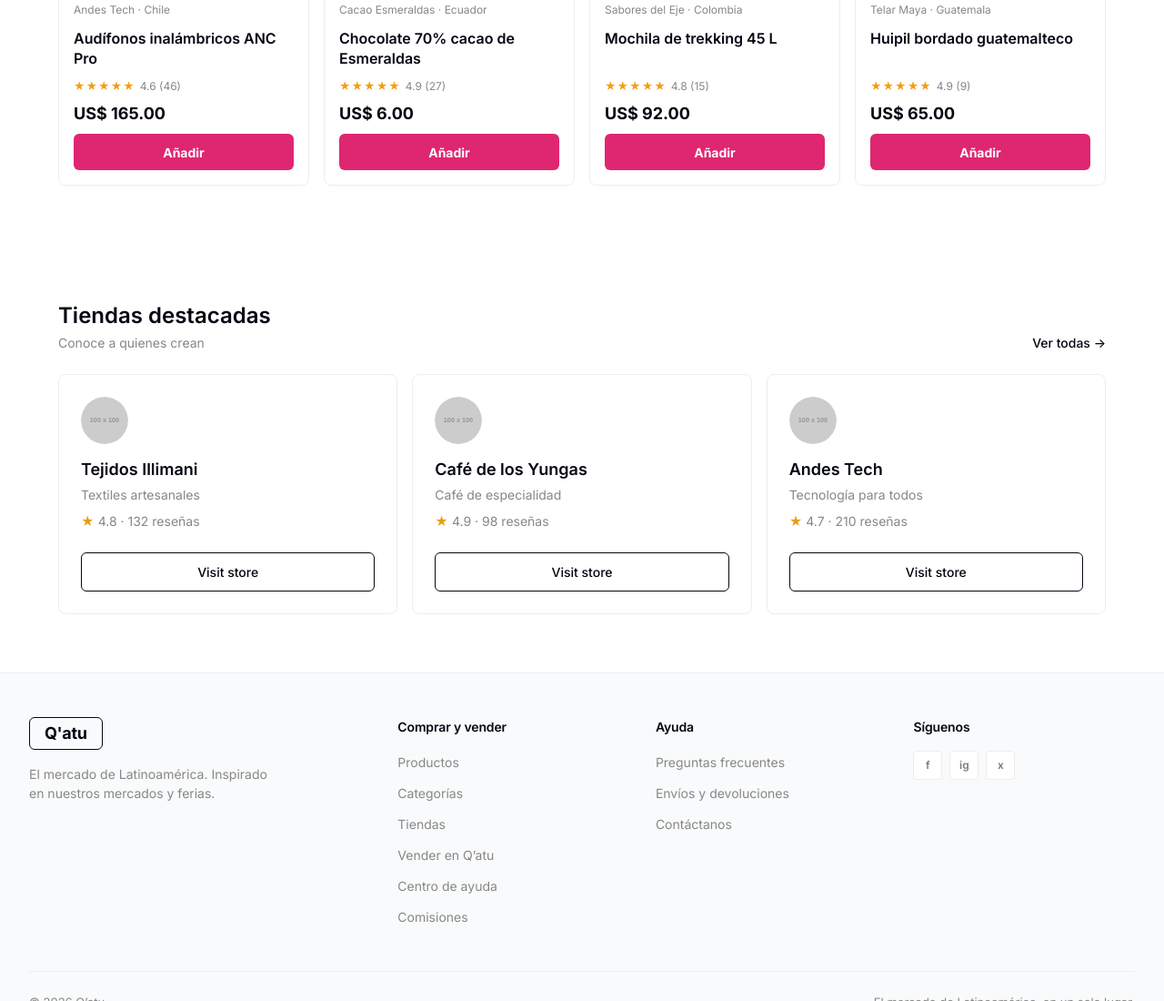
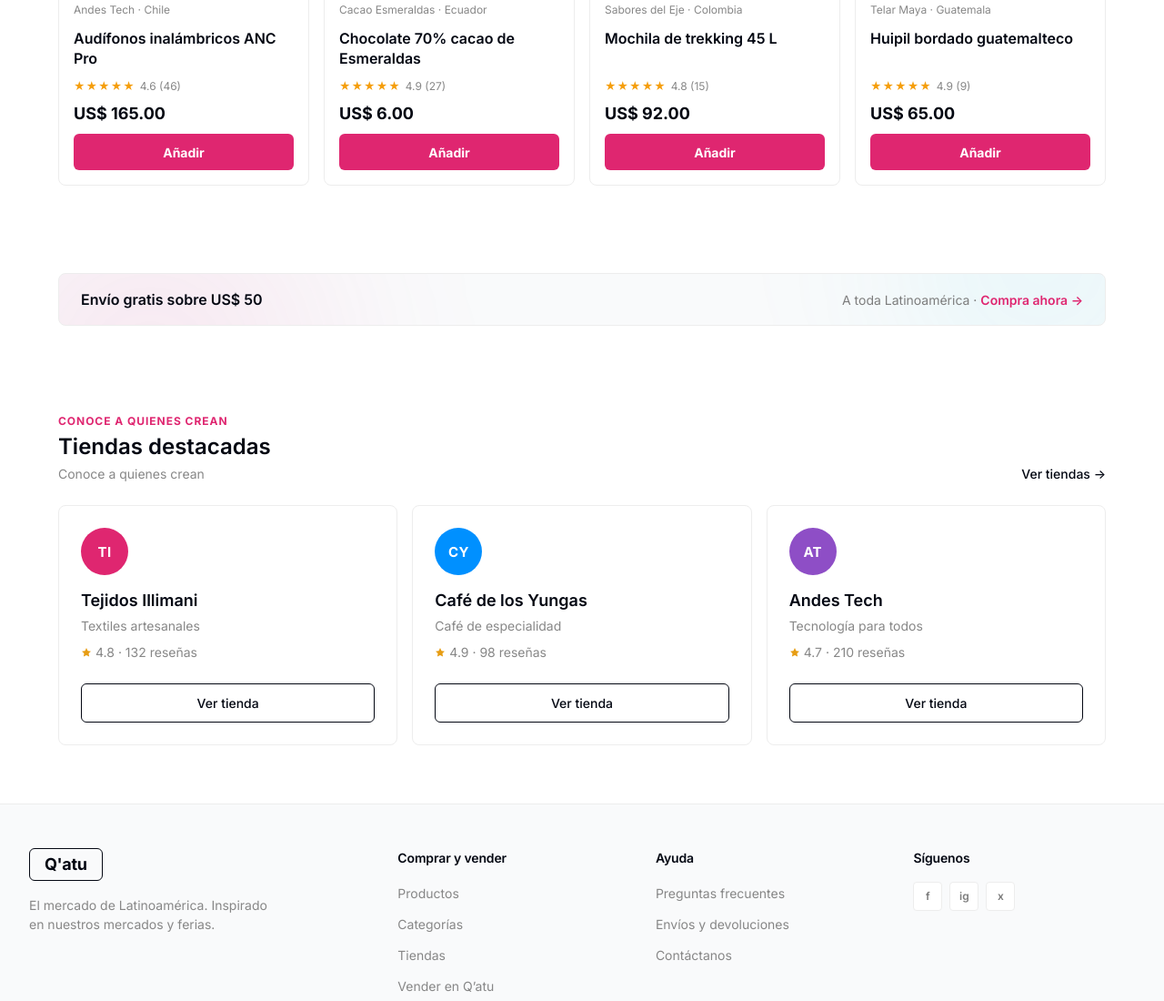
Before and after one commit to JalaU-Capstones/qatu-client, a website built with Vite: page index.html in a window 1280 px wide. Shown: the part 1879-2979 px from the top of the page at 91% size. Built offline with nearby package versions, Linux system fonts and the light colour scheme; no server answers; placeholder pictures from the web are drawn by us.

Commit message:
feat(home): add shipping banner + overhaul featured stores per mockups

```diff
--- a/src/main.js
+++ b/src/main.js
@@ -11,6 +11,7 @@ import './views/components/hero.css';
 import './views/components/categories.css';
 import './views/components/featured-products.css';
 import './views/components/featured-stores.css';
+import './views/components/shipping-banner.css';
 import './views/components/footer.css';
 import './views/components/auth.css';
 import './views/pages/catalog.css';
--- a/src/viewmodels/components/FeaturedStoresViewModel.js
+++ b/src/viewmodels/components/FeaturedStoresViewModel.js
@@ -2,22 +2,47 @@
  * ViewModel for Featured Stores component.
  * Manages store list and section header configuration.
  */
+
+const STORE_COLOR_CYCLE = ['pink', 'blue', 'purple'];
+
 export class FeaturedStoresViewModel {
   /**
    * @param {Object} [options]
    * @param {Array<{id: string, name: string, category: string, rating: number, reviewCount: number, href: string}>} [options.stores]
+   * @param {string} [options.eyebrow]
    * @param {string} [options.title]
    * @param {string} [options.subtitle]
    * @param {string} [options.seeAllLabel]
    * @param {string} [options.seeAllHref]
    */
   constructor(options = {}) {
-    this.stores = options.stores || FeaturedStoresViewModel.defaultStores();
+    this.eyebrow = options.eyebrow || 'Conoce a quienes crean';
     this.title = options.title || 'Tiendas destacadas';
     this.subtitle = options.subtitle || 'Conoce a quienes crean';
-    this.seeAllLabel = options.seeAllLabel || 'Ver todas';
+    this.seeAllLabel = options.seeAllLabel || 'Ver tiendas';
     this.seeAllHref = options.seeAllHref || '/tiendas';
+    const rawStores = options.stores || FeaturedStoresViewModel.defaultStores();
+    this.stores = rawStores.map((store, i) => ({
+      ...store,
+      accent: store.accent || STORE_COLOR_CYCLE[i % STORE_COLOR_CYCLE.length],
+      initials: store.initials || this._computeInitials(store.name),
+    }));
     this._listeners = new Set();
+  }
+
+  /**
+   * Computes up to 2 uppercase initials from a store name.
+   * "Tejidos Illimani" → "TI", "Café de los Yungas" → "CY", "Andes Tech" → "AT".
+   * @param {string} name
+   * @returns {string}
+   */
+  _computeInitials(name) {
+    if (!name) return '?';
+    const STOP_WORDS = new Set(['de', 'del', 'la', 'las', 'los', 'y', 'e', '&']);
+    const words = name.split(/\s+/).filter((w) => w && !STOP_WORDS.has(w.toLowerCase()));
+    if (words.length === 0) return name.slice(0, 2).toUpperCase();
+    if (words.length === 1) return words[0].slice(0, 2).toUpperCase();
+    return (words[0][0] + words[1][0]).toUpperCase();
   }
 
   /**
@@ -58,7 +83,11 @@ export class FeaturedStoresViewModel {
    * @param {Array<{id: string, name: string, category: string, rating: number, reviewCount: number, href: string}>} stores
    */
   setStores(stores) {
-    this.stores = stores;
+    this.stores = (stores || []).map((store, i) => ({
+      ...store,
+      accent: store.accent || STORE_COLOR_CYCLE[i % STORE_COLOR_CYCLE.length],
+      initials: store.initials || this._computeInitials(store.name),
+    }));
     this._notify();
   }
 
--- /dev/null
+++ b/src/viewmodels/components/ShippingBannerViewModel.js
@@ -0,0 +1,29 @@
+/**
+ * ViewModel for the shipping banner shown between Featured Products and Featured Stores.
+ * Copy-only (no interactivity beyond the CTA link). Kept as a VM for MVVM consistency.
+ */
+export class ShippingBannerViewModel {
+  /**
+   * @param {Object} [options]
+   * @param {string} [options.title]
+   * @param {string} [options.ctaLabel]
+   * @param {string} [options.ctaLink]
+   * @param {string} [options.ctaHref]
+   */
+  constructor(options = {}) {
+    this.title = options.title || 'Envío gratis sobre US$ 50';
+    this.ctaLabel = options.ctaLabel || 'A toda Latinoamérica';
+    this.ctaLink = options.ctaLink || 'Compra ahora';
+    this.ctaHref = options.ctaHref || '/products';
+    this._listeners = new Set();
+  }
+
+  subscribe(listener) {
+    this._listeners.add(listener);
+    return () => this._listeners.delete(listener);
+  }
+
+  _notify() {
+    this._listeners.forEach((l) => l(this));
+  }
+}
--- a/src/views/components/FeaturedStoresView.js
+++ b/src/views/components/FeaturedStoresView.js
@@ -38,6 +38,10 @@ export class FeaturedStoresView {
     const titleGroup = document.createElement('div');
     titleGroup.className = 'q-featured-stores__title-group';
 
+    const eyebrow = document.createElement('p');
+    eyebrow.className = 'q-featured-stores__eyebrow';
+    eyebrow.textContent = this.viewModel.eyebrow;
+
     const title = document.createElement('h2');
     title.id = 'q-featured-stores-title';
     title.className = 'q-featured-stores__title';
@@ -47,6 +51,7 @@ export class FeaturedStoresView {
     subtitle.className = 'q-featured-stores__subtitle';
     subtitle.textContent = this.viewModel.subtitle;
 
+    titleGroup.appendChild(eyebrow);
     titleGroup.appendChild(title);
     titleGroup.appendChild(subtitle);
 
@@ -93,17 +98,18 @@ export class FeaturedStoresView {
       item.className = 'q-featured-stores__item';
 
       const card = document.createElement('div');
-      card.className = 'q-store-card';
+      card.className = `q-store-card q-store-card--${store.accent || 'pink'}`;
 
+      // Colored avatar with initials
       const avatar = document.createElement('div');
       avatar.className = 'q-store-card__avatar';
       avatar.setAttribute('aria-hidden', 'true');
 
-      const img = document.createElement('img');
-      img.src = 'https://placehold.co/100x100/F9FAFB/9CA3AF?text=Tienda';
-      img.alt = '';
-      img.loading = 'lazy';
-      avatar.appendChild(img);
+      const initials = document.createElement('span');
+      initials.className = 'q-store-card__initials';
+      initials.textContent = store.initials || '?';
+
+      avatar.appendChild(initials);
 
       const name = document.createElement('h3');
       name.className = 'q-store-card__name';
@@ -113,23 +119,27 @@ export class FeaturedStoresView {
       category.className = 'q-store-card__category';
       category.textContent = store.category;
 
+      // Rating with proper star SVG
       const rating = document.createElement('div');
       rating.className = 'q-store-card__rating';
 
       const star = document.createElement('span');
       star.className = 'q-store-card__star';
       star.setAttribute('aria-hidden', 'true');
-      star.textContent = '★';
+      star.innerHTML =
+        '<svg viewBox="0 0 24 24" fill="currentColor" width="12" height="12"><path d="M12 2l3.09 6.26L22 9.27l-5 4.87 1.18 6.88L12 17.77l-6.18 3.25L7 14.14 2 9.27l6.91-1.01L12 2z"/></svg>';
+
+      const ratingText = document.createElement('span');
+      ratingText.textContent = ` ${store.rating} · ${store.reviewCount} reseñas`;
 
       rating.appendChild(star);
-      rating.appendChild(
-        document.createTextNode(` ${store.rating} · ${store.reviewCount} reseñas`)
-      );
+      rating.appendChild(ratingText);
 
       const cta = document.createElement('a');
       cta.className = 'q-store-card__cta';
       cta.href = store.href;
-      cta.textContent = 'Visit store';
+      cta.dataset.route = '';
+      cta.textContent = 'Ver tienda';
       cta.addEventListener('click', (e) => {
         e.preventDefault();
       });
--- /dev/null
+++ b/src/views/components/ShippingBannerView.js
@@ -0,0 +1,71 @@
+import { ShippingBannerViewModel } from '../../viewmodels/components/ShippingBannerViewModel.js';
+
+/**
+ * Shipping banner displayed between Featured Products and Featured Stores.
+ * Uses the `.q-ambient` utility for the decorative background.
+ */
+export class ShippingBannerView {
+  /**
+   * @param {ShippingBannerViewModel} [viewModel]
+   */
+  constructor(viewModel = new ShippingBannerViewModel()) {
+    this.viewModel = viewModel;
+    this.element = null;
+  }
+
+  render() {
+    if (this.element) return this.element;
+
+    const section = document.createElement('section');
+    section.className = 'q-section-container';
+
+    const banner = document.createElement('aside');
+    banner.className = 'q-shipping-banner q-ambient';
+    banner.setAttribute('aria-label', this.viewModel.title);
+
+    const pinkBlob = document.createElement('div');
+    pinkBlob.className = 'q-ambient__blob q-ambient__blob--pink q-ambient__blob--top-left';
+    pinkBlob.setAttribute('aria-hidden', 'true');
+
+    const cyanBlob = document.createElement('div');
+    cyanBlob.className = 'q-ambient__blob q-ambient__blob--cyan q-ambient__blob--bottom-right';
+    cyanBlob.setAttribute('aria-hidden', 'true');
+
+    banner.appendChild(pinkBlob);
+    banner.appendChild(cyanBlob);
+
+    const inner = document.createElement('div');
+    inner.className = 'q-shipping-banner__inner';
+
+    const title = document.createElement('p');
+    title.className = 'q-shipping-banner__title';
+    title.textContent = this.viewModel.title;
+
+    const link = document.createElement('a');
+    link.className = 'q-shipping-banner__link';
+    link.href = this.viewModel.ctaHref;
+    link.dataset.route = '';
+    link.innerHTML = `${this.viewModel.ctaLabel} · <span class="q-shipping-banner__cta">${this.viewModel.ctaLink} →</span>`;
+
+    inner.appendChild(title);
+    inner.appendChild(link);
+    banner.appendChild(inner);
+    section.appendChild(banner);
+
+    this.element = section;
+    return this.element;
+  }
+
+  mount(container) {
+    const el = this.render();
+    container.appendChild(el);
+    return el;
+  }
+
+  destroy() {
+    if (this.element && this.element.parentNode) {
+      this.element.parentNode.removeChild(this.element);
+    }
+    this.element = null;
+  }
+}
--- a/src/views/components/featured-stores.css
+++ b/src/views/components/featured-stores.css
@@ -20,6 +20,15 @@
 .q-featured-stores__title-group {
   display: flex;
   flex-direction: column;
+}
+
+.q-featured-stores__eyebrow {
+  margin: 0 0 4px 0;
+  font-size: 0.75rem;
+  font-weight: 700;
+  letter-spacing: 0.08em;
+  text-transform: uppercase;
+  color: var(--q-accent-fg);
 }
 
 .q-featured-stores__title {
@@ -91,23 +100,32 @@ a.q-featured-stores__see-all:hover {
   width: 52px;
   height: 52px;
   border-radius: 50%;
-  background-color: var(--q-bg-surface, #f9fafb);
-  overflow: hidden;
   display: flex;
   align-items: center;
   justify-content: center;
   margin-bottom: calc(var(--q-geist-space-4x, 16) * 1px);
-  color: var(--q-fg-muted, #999999);
-  font-size: calc(var(--q-text-lg, 18) * 1px);
+  color: var(--q-bg-page);
+  font-family: var(--q-font-sans, system-ui, -apple-system, sans-serif);
+  font-size: 0.9375rem;
+  font-weight: var(--q-font-weight-bold, 700);
+  letter-spacing: 0.02em;
   user-select: none;
 }
 
-.q-store-card__avatar img {
-  width: 100%;
-  height: 100%;
-  object-fit: cover;
-  border-radius: inherit;
-  display: block;
+.q-store-card__initials {
+  line-height: 1;
+}
+
+.q-store-card--pink .q-store-card__avatar {
+  background-color: var(--q-cat-pink);
+}
+
+.q-store-card--blue .q-store-card__avatar {
+  background-color: var(--q-cat-blue);
+}
+
+.q-store-card--purple .q-store-card__avatar {
+  background-color: var(--q-cat-purple);
 }
 
 .q-store-card__name {
@@ -137,7 +155,9 @@ a.q-featured-stores__see-all:hover {
 }
 
 .q-store-card__star {
-  color: var(--q-color-warning, #f5a623);
+  display: inline-flex;
+  align-items: center;
+  color: var(--q-color-warning);
 }
 
 a.q-store-card__cta {
@@ -164,7 +184,7 @@ a.q-store-card__cta {
 }
 
 a.q-store-card__cta:hover {
-  background-color: var(--q-fg-primary, #171717);
+  background-color: var(--q-fg-primary);
   color: var(--q-bg-page) !important;
 }
 
--- /dev/null
+++ b/src/views/components/shipping-banner.css
@@ -0,0 +1,64 @@
+/**
+ * Shipping banner styling.
+ * Sits between Featured Products and Featured Stores on the Home page.
+ */
+
+.q-shipping-banner {
+  position: relative;
+  margin: calc(var(--q-geist-space-8x, 32) * 1px) 0;
+  padding: calc(var(--q-geist-space-4x, 16) * 1px) calc(var(--q-geist-space-6x, 24) * 1px);
+  border-radius: calc(var(--q-radius-lg, 8) * 1px);
+  background-color: var(--q-bg-surface);
+  border: 1px solid var(--q-border-default);
+  overflow: hidden;
+}
+
+.q-shipping-banner__inner {
+  position: relative;
+  z-index: 1;
+  display: flex;
+  align-items: center;
+  justify-content: space-between;
+  gap: calc(var(--q-geist-space-4x, 16) * 1px);
+  flex-wrap: wrap;
+}
+
+.q-shipping-banner__title {
+  margin: 0;
+  font-family: var(--q-font-sans, system-ui, -apple-system, sans-serif);
+  font-size: calc(var(--q-text-base, 16) * 1px);
+  font-weight: var(--q-font-weight-semibold, 600);
+  color: var(--q-fg-primary);
+}
+
+.q-shipping-banner__link {
+  font-family: var(--q-font-sans, system-ui, -apple-system, sans-serif);
+  font-size: calc(var(--q-text-sm, 14) * 1px);
+  color: var(--q-fg-secondary);
+  text-decoration: none;
+  white-space: nowrap;
+  transition: color 150ms ease;
+}
+
+.q-shipping-banner__link:hover {
+  color: var(--q-fg-primary);
+}
+
+.q-shipping-banner__cta {
+  color: var(--q-accent);
+  font-weight: var(--q-font-weight-semibold, 600);
+}
+
+.q-shipping-banner__link:focus-visible {
+  outline: 2px solid var(--q-accent);
+  outline-offset: 2px;
+  border-radius: 4px;
+}
+
+@media (max-width: 640px) {
+  .q-shipping-banner__inner {
+    flex-direction: column;
+    align-items: flex-start;
+    gap: calc(var(--q-geist-space-2x, 8) * 1px);
+  }
+}
--- a/src/views/pages/HomeView.js
+++ b/src/views/pages/HomeView.js
@@ -2,6 +2,7 @@ import { CategoriesView } from '../components/CategoriesView.js';
 import { FeaturedProductsView } from '../components/FeaturedProductsView.js';
 import { FeaturedStoresView } from '../components/FeaturedStoresView.js';
 import { HeroView } from '../components/HeroView.js';
+import { ShippingBannerView } from '../components/ShippingBannerView.js';
 
 /**
  * Home page content view. Mounts INSIDE the persistent <main class="q-main">.
@@ -19,6 +20,7 @@ export class HomeView {
     this._hero = null;
     this._categories = null;
     this._featuredProducts = null;
+    this._shippingBanner = null;
     this._stores = null;
   }
 
@@ -39,11 +41,18 @@ export class HomeView {
     this._featuredProducts.mount(container);
     this._featuredProducts.viewModel.load();
 
+    this._shippingBanner = new ShippingBannerView();
+    this._shippingBanner.mount(container);
+
     this._stores = new FeaturedStoresView();
     this._stores.mount(container);
   }
 
   destroy() {
+    if (this._shippingBanner) {
+      this._shippingBanner.destroy();
+      this._shippingBanner = null;
+    }
     if (this._stores) {
       this._stores.destroy();
       this._stores = null;
--- a/src/views/styles/semantic.css
+++ b/src/views/styles/semantic.css
@@ -38,6 +38,7 @@
   --q-cat-teal: var(--q-ds-teal-600);
   --q-cat-purple: var(--q-ds-purple-600);
   --q-cat-green: var(--q-ds-green-600);
+  --q-cat-blue: var(--q-ds-blue-600);
 }
 
 [data-theme='dark'] {
@@ -74,4 +75,5 @@
   --q-cat-teal: var(--q-ds-teal-700);
   --q-cat-purple: var(--q-ds-purple-700);
   --q-cat-green: var(--q-ds-green-700);
+  --q-cat-blue: var(--q-ds-blue-700);
 }
```
Also changed, not shown: src/viewmodels/components/FeaturedStoresViewModel.spec.js (+32 -2 lines), src/viewmodels/components/ShippingBannerViewModel.spec.js (added, +39 -0 lines), src/views/components/FeaturedStoresView.spec.js (+40 -6 lines), src/views/components/ShippingBannerView.spec.js (added, +66 -0 lines).
